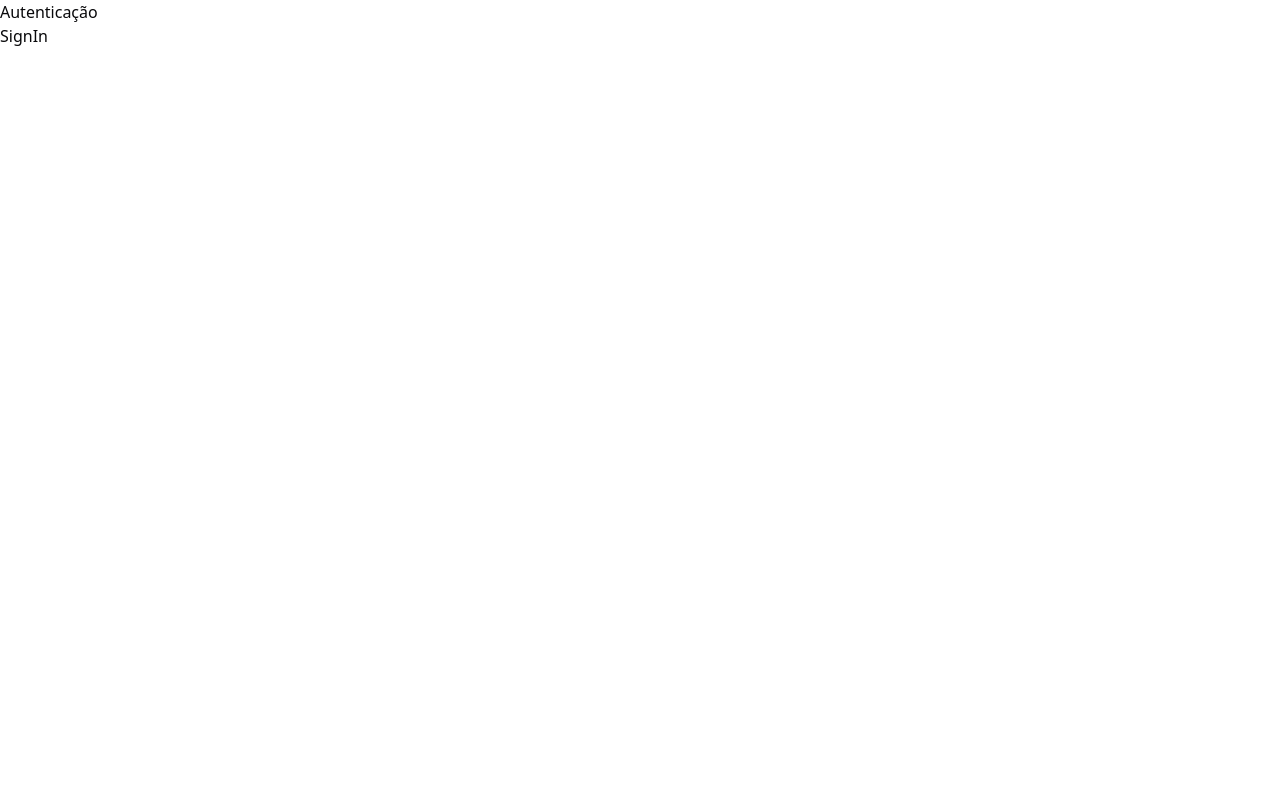
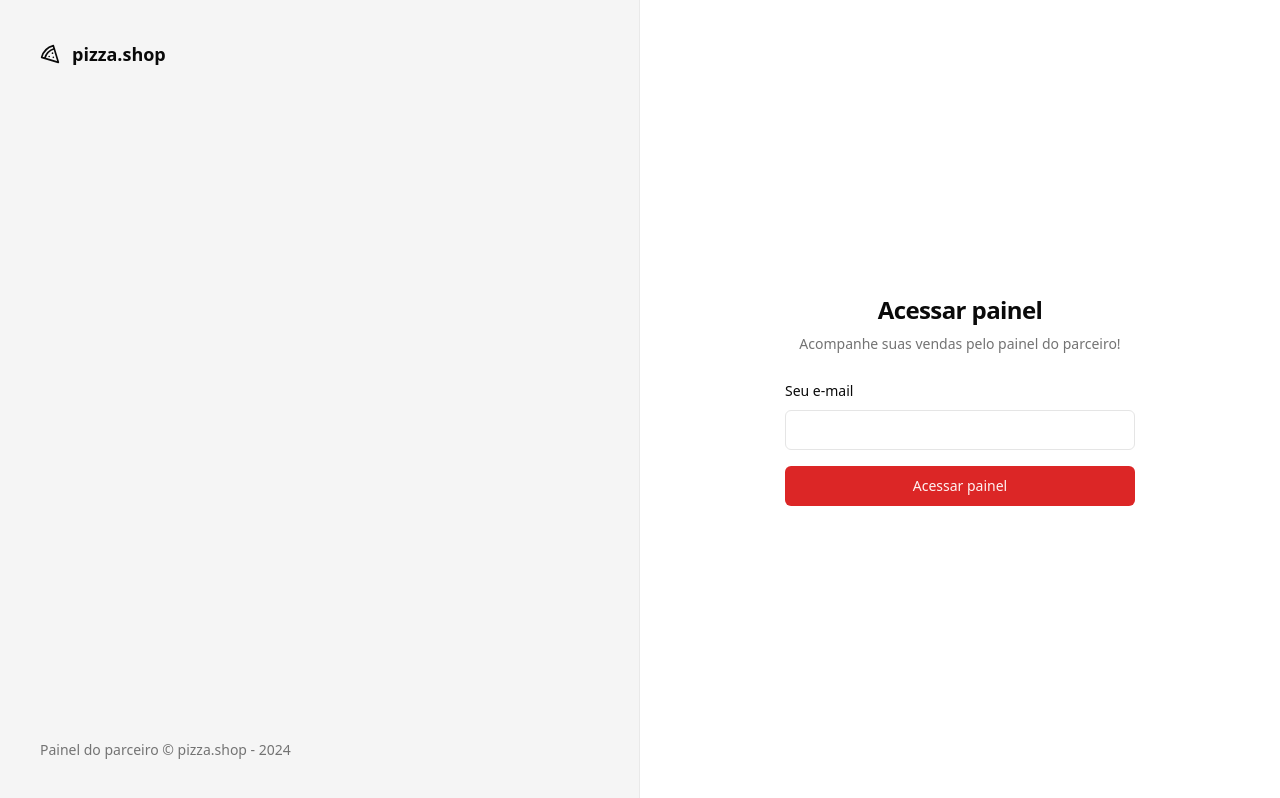
Before and after one commit to ikewagner/pizzashop-web, a React app: page /sign-in in a window 1280 px wide. Built offline with nearby package versions, Linux system fonts and the light colour scheme; the HTML template or start-up script is replaced by a standard one.

Commit message:
:sparkles: feat: Página de login

```diff
--- a/package.json
+++ b/package.json
@@ -10,6 +10,8 @@
     "preview": "vite preview"
   },
   "dependencies": {
+    "@hookform/resolvers": "^3.3.4",
+    "@radix-ui/react-label": "^2.0.2",
     "@radix-ui/react-slot": "^1.0.2",
     "class-variance-authority": "^0.7.0",
     "clsx": "^2.1.0",
@@ -19,10 +21,12 @@
     "react": "^18.2.0",
     "react-dom": "^18.2.0",
     "react-helmet-async": "^2.0.4",
+    "react-hook-form": "^7.49.3",
     "react-router-dom": "^6.21.2",
     "sort-by": "^1.2.0",
     "tailwind-merge": "^2.2.0",
-    "tailwindcss-animate": "^1.0.7"
+    "tailwindcss-animate": "^1.0.7",
+    "zod": "^3.22.4"
   },
   "devDependencies": {
     "@rocketseat/eslint-config": "^2.1.0",
--- /dev/null
+++ b/src/components/ui/input.tsx
@@ -0,0 +1,25 @@
+import * as React from "react"
+
+import { cn } from "@/lib/utils"
+
+export interface InputProps
+  extends React.InputHTMLAttributes<HTMLInputElement> {}
+
+const Input = React.forwardRef<HTMLInputElement, InputProps>(
+  ({ className, type, ...props }, ref) => {
+    return (
+      <input
+        type={type}
+        className={cn(
+          "flex h-10 w-full rounded-md border border-input bg-background px-3 py-2 text-sm ring-offset-background file:border-0 file:bg-transparent file:text-sm file:font-medium placeholder:text-muted-foreground focus-visible:outline-none focus-visible:ring-2 focus-visible:ring-ring focus-visible:ring-offset-2 disabled:cursor-not-allowed disabled:opacity-50",
+          className
+        )}
+        ref={ref}
+        {...props}
+      />
+    )
+  }
+)
+Input.displayName = "Input"
+
+export { Input }
--- /dev/null
+++ b/src/components/ui/label.tsx
@@ -0,0 +1,24 @@
+import * as React from "react"
+import * as LabelPrimitive from "@radix-ui/react-label"
+import { cva, type VariantProps } from "class-variance-authority"
+
+import { cn } from "@/lib/utils"
+
+const labelVariants = cva(
+  "text-sm font-medium leading-none peer-disabled:cursor-not-allowed peer-disabled:opacity-70"
+)
+
+const Label = React.forwardRef<
+  React.ElementRef<typeof LabelPrimitive.Root>,
+  React.ComponentPropsWithoutRef<typeof LabelPrimitive.Root> &
+    VariantProps<typeof labelVariants>
+>(({ className, ...props }, ref) => (
+  <LabelPrimitive.Root
+    ref={ref}
+    className={cn(labelVariants(), className)}
+    {...props}
+  />
+))
+Label.displayName = LabelPrimitive.Root.displayName
+
+export { Label }
--- a/src/global.css
+++ b/src/global.css
@@ -2,69 +2,54 @@
 @tailwind components;
 @tailwind utilities;
 
+
 @layer base {
   :root {
     --background: 0 0% 100%;
-    --foreground: 240 10% 3.9%;
-
+    --foreground: 0 0% 3.9%;
     --card: 0 0% 100%;
-    --card-foreground: 240 10% 3.9%;
-
+    --card-foreground: 0 0% 3.9%;
     --popover: 0 0% 100%;
-    --popover-foreground: 240 10% 3.9%;
-
-    --primary: 240 5.9% 10%;
-    --primary-foreground: 0 0% 98%;
-
-    --secondary: 240 4.8% 95.9%;
-    --secondary-foreground: 240 5.9% 10%;
-
-    --muted: 240 4.8% 95.9%;
-    --muted-foreground: 240 3.8% 46.1%;
-
-    --accent: 240 4.8% 95.9%;
-    --accent-foreground: 240 5.9% 10%;
-
+    --popover-foreground: 0 0% 3.9%;
+    --primary: 0 72.2% 50.6%;
+    --primary-foreground: 0 85.7% 97.3%;
+    --secondary: 0 0% 96.1%;
+    --secondary-foreground: 0 0% 9%;
+    --muted: 0 0% 96.1%;
+    --muted-foreground: 0 0% 45.1%;
+    --accent: 0 0% 96.1%;
+    --accent-foreground: 0 0% 9%;
     --destructive: 0 84.2% 60.2%;
     --destructive-foreground: 0 0% 98%;
-
-    --border: 240 5.9% 90%;
-    --input: 240 5.9% 90%;
-    --ring: 240 10% 3.9%;
-
+    --border: 0 0% 89.8%;
+    --input: 0 0% 89.8%;
+    --ring: 0 72.2% 50.6%;
     --radius: 0.5rem;
   }
 
   .dark {
-    --background: 240 10% 3.9%;
+    --background: 0 0% 3.9%;
     --foreground: 0 0% 98%;
-
-    --card: 240 10% 3.9%;
+    --card: 0 0% 3.9%;
     --card-foreground: 0 0% 98%;
-
-    --popover: 240 10% 3.9%;
+    --popover: 0 0% 3.9%;
     --popover-foreground: 0 0% 98%;
-
-    --primary: 0 0% 98%;
-    --primary-foreground: 240 5.9% 10%;
-
-    --secondary: 240 3.7% 15.9%;
+    --primary: 0 72.2% 50.6%;
+    --primary-foreground: 0 85.7% 97.3%;
+    --secondary: 0 0% 14.9%;
     --secondary-foreground: 0 0% 98%;
-
-    --muted: 240 3.7% 15.9%;
-    --muted-foreground: 240 5% 64.9%;
-
-    --accent: 240 3.7% 15.9%;
+    --muted: 0 0% 14.9%;
+    --muted-foreground: 0 0% 63.9%;
+    --accent: 0 0% 14.9%;
     --accent-foreground: 0 0% 98%;
-
     --destructive: 0 62.8% 30.6%;
     --destructive-foreground: 0 0% 98%;
-
-    --border: 240 3.7% 15.9%;
-    --input: 240 3.7% 15.9%;
-    --ring: 240 4.9% 83.9%;
+    --border: 0 0% 14.9%;
+    --input: 0 0% 14.9%;
+    --ring: 0 72.2% 50.6%;
   }
 }
+
 
 @layer base {
   * {
--- a/src/pages/_layouts/auth.tsx
+++ b/src/pages/_layouts/auth.tsx
@@ -1,11 +1,21 @@
+import { Pizza } from 'lucide-react'
 import { Outlet } from 'react-router-dom'
 
 export function AuthLayout() {
   return (
-    <div>
-      <h1>Autenticação</h1>
+    <div className="grid min-h-screen grid-cols-2">
+      <div className="flex h-full flex-col justify-between border-r border-foreground/5 bg-muted p-10 text-muted-foreground">
+        <div className="flex items-center gap-3 text-lg text-foreground">
+          <Pizza className="h-5 w-5" />
+          <span className="font-semibold">pizza.shop</span>
+        </div>
 
-      <div>
+        <footer className="text-sm">
+          Painel do parceiro &copy; pizza.shop - {new Date().getFullYear()}
+        </footer>
+      </div>
+
+      <div className="flex flex-col items-center justify-center">
         <Outlet />
       </div>
     </div>
--- a/src/pages/auth/sign-in.tsx
+++ b/src/pages/auth/sign-in.tsx
@@ -1,10 +1,57 @@
 import { Helmet } from 'react-helmet-async'
+import { useForm } from 'react-hook-form'
+import { z } from 'zod'
+
+import { Button } from '@/components/ui/button'
+import { Input } from '@/components/ui/input'
+import { Label } from '@/components/ui/label'
+
+const signInForm = z.object({
+  email: z.string().email(),
+})
+
+type SignInForm = z.infer<typeof signInForm>
 
 export function SignIn() {
+  const {
+    register,
+    handleSubmit,
+    formState: { isSubmitting },
+  } = useForm<SignInForm>()
+
+  async function handleSignIn(data: SignInForm) {
+    console.log(data)
+
+    await new Promise((resolve) => setTimeout(resolve, 2000))
+  }
+
   return (
     <>
       <Helmet title="Login" />
-      <h1>SignIn</h1>
+
+      <div className="p-8">
+        <div className="flex w-[350px] flex-col justify-center gap-6">
+          <div className="flex flex-col gap-2 text-center">
+            <h1 className="text-2xl font-semibold tracking-tight">
+              Acessar painel
+            </h1>
+            <p className="text-sm text-muted-foreground">
+              Acompanhe suas vendas pelo painel do parceiro!
+            </p>
+          </div>
+
+          <form className="space-y-4" onSubmit={handleSubmit(handleSignIn)}>
+            <div className="space-y-2">
+              <Label htmlFor="email">Seu e-mail</Label>
+              <Input id="email" type="email" {...register('email')} />
+            </div>
+
+            <Button disabled={isSubmitting} className="w-full" type="submit">
+              Acessar painel
+            </Button>
+          </form>
+        </div>
+      </div>
     </>
   )
 }
```
Also changed, not shown: 1 other file (tests, documents, lock files or other folders).
